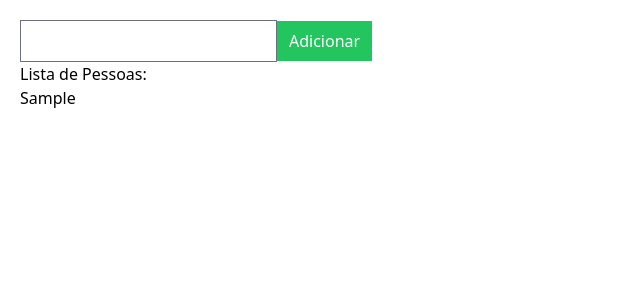
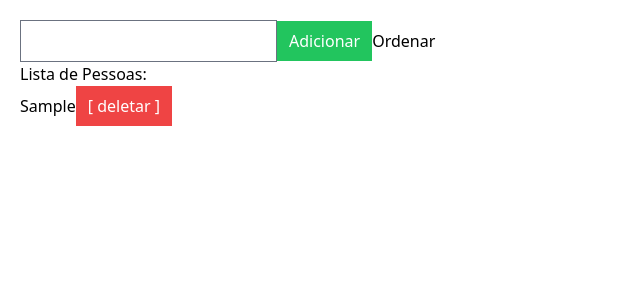
Before and after one commit to gafanhotoalexandre/pequenos-projetos, a React (Vite) app in the folder reducer/: page / in a window 1280 px wide. Both pictures are taken after typing "Sample" into the empty fields and a click on the button "Adicionar". Shown: the top 300 px of the page, without its empty margins (0-640 px from the left). Built offline with nearby package versions, Linux system fonts and the light colour scheme.

Commit message:
deletando dados e tentando ordenar com auto renderizacao

```diff
--- a/reducer/src/App.tsx
+++ b/reducer/src/App.tsx
@@ -17,6 +17,12 @@ export default function App() {
     setNameInput('');
   }
 
+  function handleOrder() {
+    peopleListDispatch({
+      type: 'ORDER',
+    });
+  }
+
   return (
     <div className="p-5">
       <input
@@ -29,10 +35,25 @@ export default function App() {
         onClick={handleAddButton}
       >Adicionar</button>
 
+      <button
+        onClick={handleOrder}
+      >Ordenar</button>
+
       <p className="leading-1">Lista de Pessoas:</p>
       <ul>
         { peopleList.map((item, index) => (
-          <li key={index}>{item.name}</li>
+          <li key={index}>
+            {item.name}
+            <button
+              onClick={() => peopleListDispatch({
+                type: 'DEL',
+                payload: {
+                  id: item.id
+                },
+              })}
+              className="px-3 py-2 bg-red-500 hover:bg-red-400 transition-all text-white"
+            >[ deletar ]</button>
+          </li>
         ))}
       </ul>
     </div>
--- a/reducer/src/hooks/usePeopleList.ts
+++ b/reducer/src/hooks/usePeopleList.ts
@@ -32,11 +32,10 @@ function reducer(state: Person[], action: ActionType) {
       if (!action.payload?.id) break;
 
       // removendo pessoa
-      state = state.filter(item => item.id !== action.payload?.id);
-    break;
+      return state.filter(item => item.id !== action.payload?.id);
     case 'ORDER':
-      state = state.sort((a, b) => (a.name > b.name) ? 1 : -1);
-    break;
+      const orderState = state.sort((a, b) => (a.name > b.name) ? 1 : -1);
+      return orderState;
   }
   return state;
 }
```
